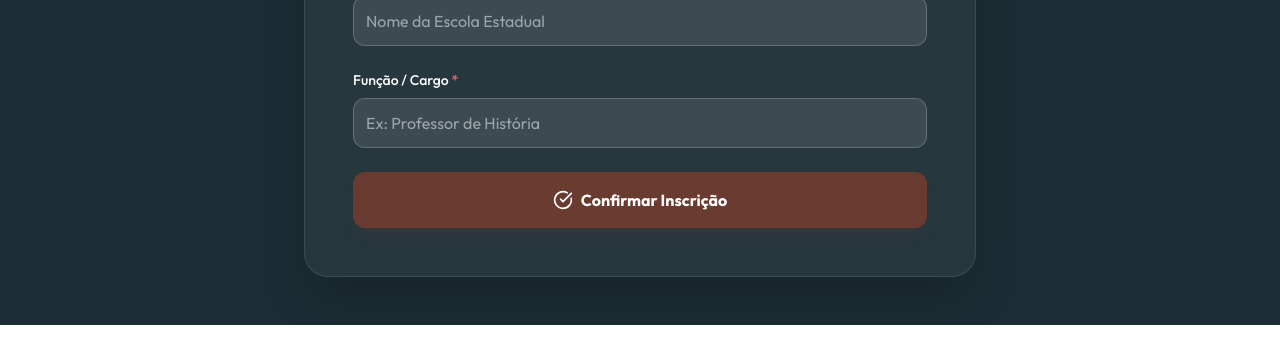
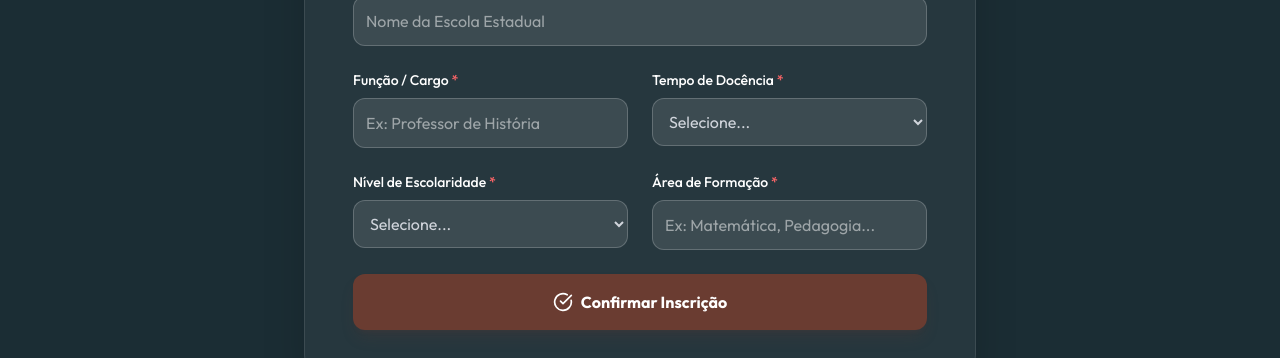
Before and after one commit to weslley-nunes/projeto_resistencia, a Next.js app: page /inscricao in a window 1280 px wide. Shown: the part 533-891 px from the top of the page. Before the commit the page ends 858 px from the top, so only its background shows below. Built offline with nearby package versions, Linux system fonts and the light colour scheme; no server answers; sample sign-in values are in the browser's storage.

Commit message:
Feat: Add extended profile fields (Teaching Time, Education, Area) to registration and export

```diff
--- a/app/api/admin/export/route.ts
+++ b/app/api/admin/export/route.ts
@@ -30,6 +30,9 @@ export async function GET(req: Request) {
                 city: true,
                 school: true,
                 jobTitle: true,
+                teachingTime: true,
+                educationLevel: true,
+                trainingArea: true,
                 role: true,
                 status: true,
                 level: true,
--- a/app/api/user/register/route.ts
+++ b/app/api/user/register/route.ts
@@ -23,6 +23,9 @@ export async function PUT(req: Request) {
                 city: data.city,
                 school: data.school,
                 jobTitle: data.jobTitle,
+                teachingTime: data.teachingTime,
+                educationLevel: data.educationLevel,
+                trainingArea: data.trainingArea,
                 status: "PENDING_APPROVAL" // Mark as pending admin approval
             },
         });
--- a/app/inscricao/page.tsx
+++ b/app/inscricao/page.tsx
@@ -16,6 +16,9 @@ const schema = z.object({
     city: z.string().min(1, "Selecione uma cidade"),
     school: z.string().min(3, "Nome da escola muito curto"),
     jobTitle: z.string().min(3, "Cargo/Função obrigatória"),
+    teachingTime: z.string().min(1, "Tempo de docência obrigatório"),
+    educationLevel: z.string().min(1, "Nível de escolaridade obrigatório"),
+    trainingArea: z.string().min(3, "Área de formação obrigatória"),
 });
 
 type FormData = z.infer<typeof schema>;
@@ -149,6 +152,7 @@ export default function RegistrationPage() {
                         {errors.school && <p className="text-red-400 text-xs mt-1">{errors.school.message}</p>}
                     </div>
 
+                    <div className="grid grid-cols-1 md:grid-cols-2 gap-6">
                         {/* Job Title */}
                         <div>
                             <label className="block text-sm font-medium mb-2">Função / Cargo <span className="text-red-400">*</span></label>
@@ -158,6 +162,54 @@ export default function RegistrationPage() {
                                 placeholder="Ex: Professor de História"
                             />
                             {errors.jobTitle && <p className="text-red-400 text-xs mt-1">{errors.jobTitle.message}</p>}
+                        </div>
+
+                        {/* Teaching Time */}
+                        <div>
+                            <label className="block text-sm font-medium mb-2">Tempo de Docência <span className="text-red-400">*</span></label>
+                            <select
+                                {...register("teachingTime")}
+                                className="w-full bg-white/10 border border-white/20 rounded-xl p-3 focus:outline-none focus:border-brand-primary text-gray-300 [&>option]:text-black"
+                            >
+                                <option value="">Selecione...</option>
+                                <option value="menos_2_anos">Menos de 2 anos</option>
+                                <option value="2_a_5_anos">2 a 5 anos</option>
+                                <option value="5_a_10_anos">5 a 10 anos</option>
+                                <option value="mais_10_anos">Mais de 10 anos</option>
+                            </select>
+                            {errors.teachingTime && <p className="text-red-400 text-xs mt-1">{errors.teachingTime.message}</p>}
+                        </div>
+                    </div>
+
+                    <div className="grid grid-cols-1 md:grid-cols-2 gap-6">
+                        {/* Education Level */}
+                        <div>
+                            <label className="block text-sm font-medium mb-2">Nível de Escolaridade <span className="text-red-400">*</span></label>
+                            <select
+                                {...register("educationLevel")}
+                                className="w-full bg-white/10 border border-white/20 rounded-xl p-3 focus:outline-none focus:border-brand-primary text-gray-300 [&>option]:text-black"
+                            >
+                                <option value="">Selecione...</option>
+                                <option value="medio_magisterio">Ensino Médio (Magistério)</option>
+                                <option value="graduacao">Graduação (Licenciatura)</option>
+                                <option value="graduacao_bacharel">Graduação (Bacharelado)</option>
+                                <option value="pos_graduacao">Pós-Graduação (Especialização)</option>
+                                <option value="mestrado">Mestrado</option>
+                                <option value="doutorado">Doutorado</option>
+                            </select>
+                            {errors.educationLevel && <p className="text-red-400 text-xs mt-1">{errors.educationLevel.message}</p>}
+                        </div>
+
+                        {/* Training Area */}
+                        <div>
+                            <label className="block text-sm font-medium mb-2">Área de Formação <span className="text-red-400">*</span></label>
+                            <input
+                                {...register("trainingArea")}
+                                className="w-full bg-white/10 border border-white/20 rounded-xl p-3 focus:outline-none focus:border-brand-primary"
+                                placeholder="Ex: Matemática, Pedagogia..."
+                            />
+                            {errors.trainingArea && <p className="text-red-400 text-xs mt-1">{errors.trainingArea.message}</p>}
+                        </div>
                     </div>
 
                     <button
```
Also changed, not shown: 1 other file (tests, documents, lock files or other folders). Lines whose indentation alone changed are shown as unchanged.
